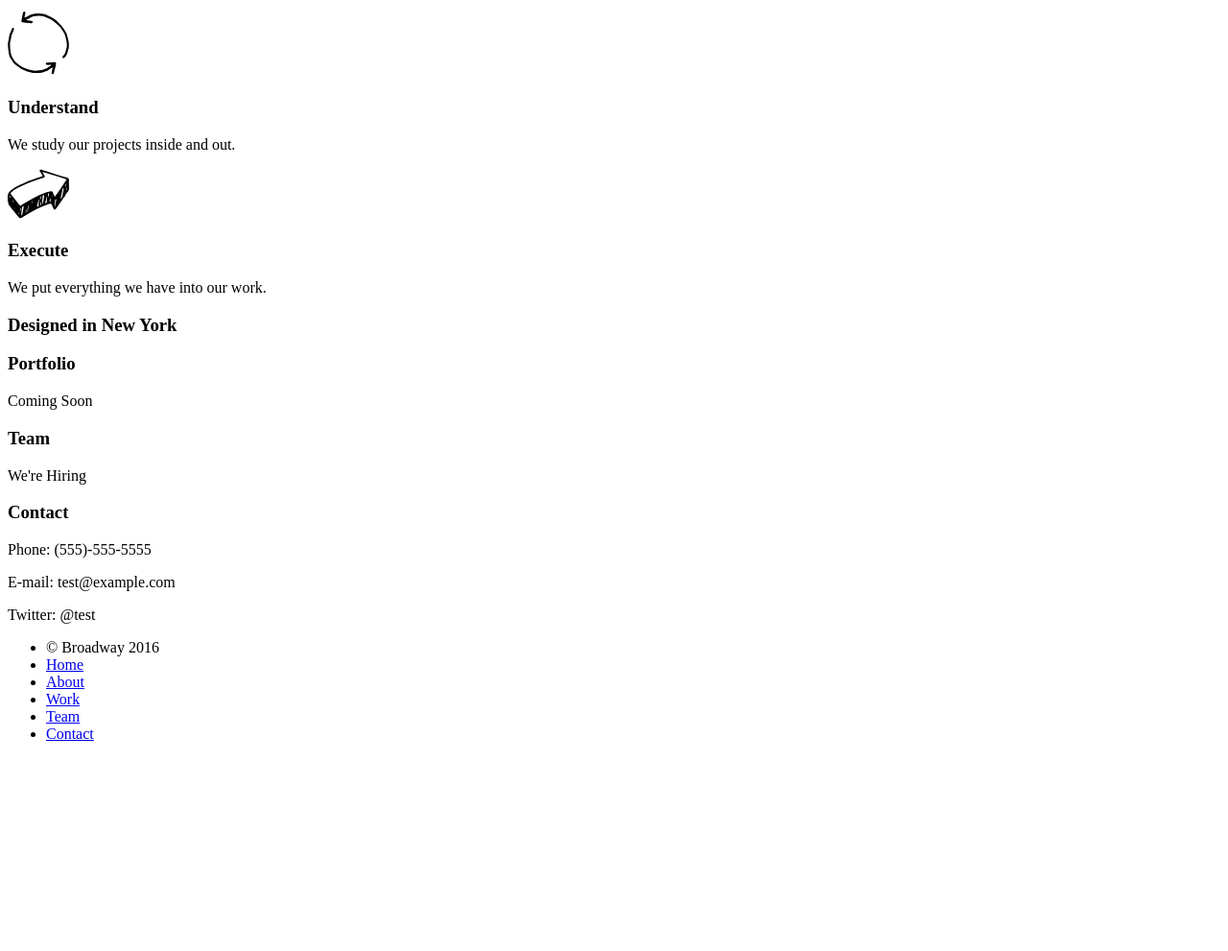
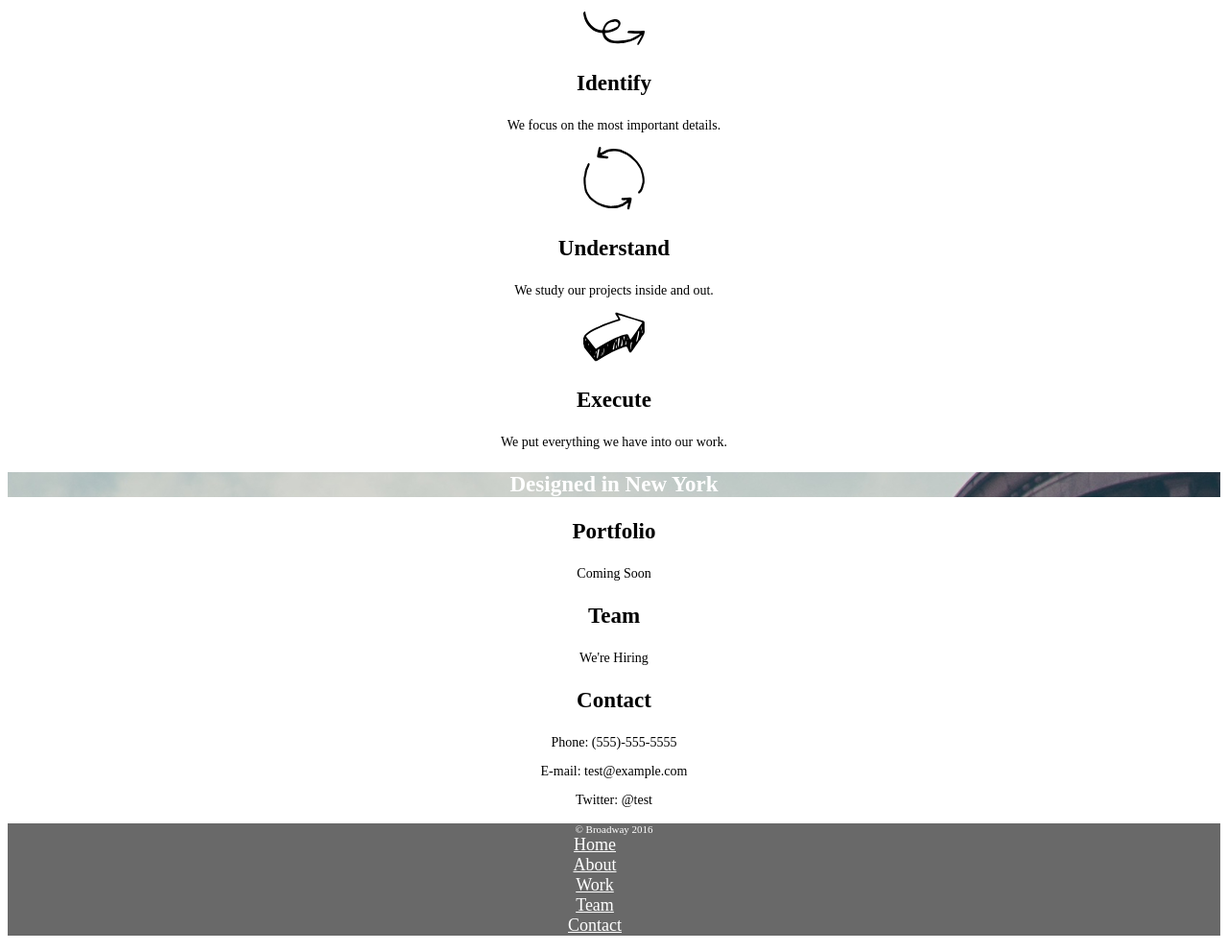
Before and after one commit to shawnmjones3/broadway, a plain HTML site: page index.html in a window 1280 px wide. Shown: the part 357-1348 px from the top of the page at 96% size. Before the commit the page ends 1147 px from the top, so only its background shows below. Drawn offline with Linux system fonts and the light colour scheme.

Commit message:
Finished styling.

```diff
--- a/index.html
+++ b/index.html
@@ -54,10 +54,10 @@
 	</div>
 </body>
 <!--Begin footer-->
-	<footer class="footer-wrapper">
-		<nav class="footer">
+	<div class="footer">
+		<nav>
 			<ul>
-				<li>&copy; Broadway 2016</li>
+				<li id="copyright">&copy; Broadway 2016</li>
 				<li><a href="#home">Home</a></li>
 				<li><a href="#about">About</a></li>
 				<li><a href="#work">Work</a></li>
@@ -65,5 +65,5 @@
 				<li><a href="#contact">Contact</a></li>
 			</ul>
 		</nav>
-	</footer>
+	</div>
 </html>
--- a/resources/css/style.css
+++ b/resources/css/style.css
@@ -0,0 +1,62 @@
+* {
+	text-align: center;
+	font: Helvetica;
+}
+
+h1 {
+	font-size: 70px;
+	color: white;
+}
+
+h1, h2, h3 {
+	font-weight: bold;
+}
+
+.header {
+	background-image: url("../images/the-flatiron-building.png");
+}
+
+nav a {
+	margin-left: -40px;
+	color: white;
+}
+
+nav li {
+	font-size: 18px;
+	list-style: none;
+	color: white;
+}
+
+h2 {
+	font-size: 32px;
+}
+
+h3 {
+	font-size: 23px;
+}
+
+p {
+	font-size: 14px;
+}
+
+.page-break {
+	color: white;
+	background-image: url("../images/the-flatiron-building.png");
+}
+
+.footer {
+	text-align: left;
+	background-color: dimgray;
+}
+
+.footer ul {
+	padding: 0 0;
+}
+
+.footer li a {
+	display: inline;
+}
+
+#copyright {
+	font-size: 11px;
+}
```
